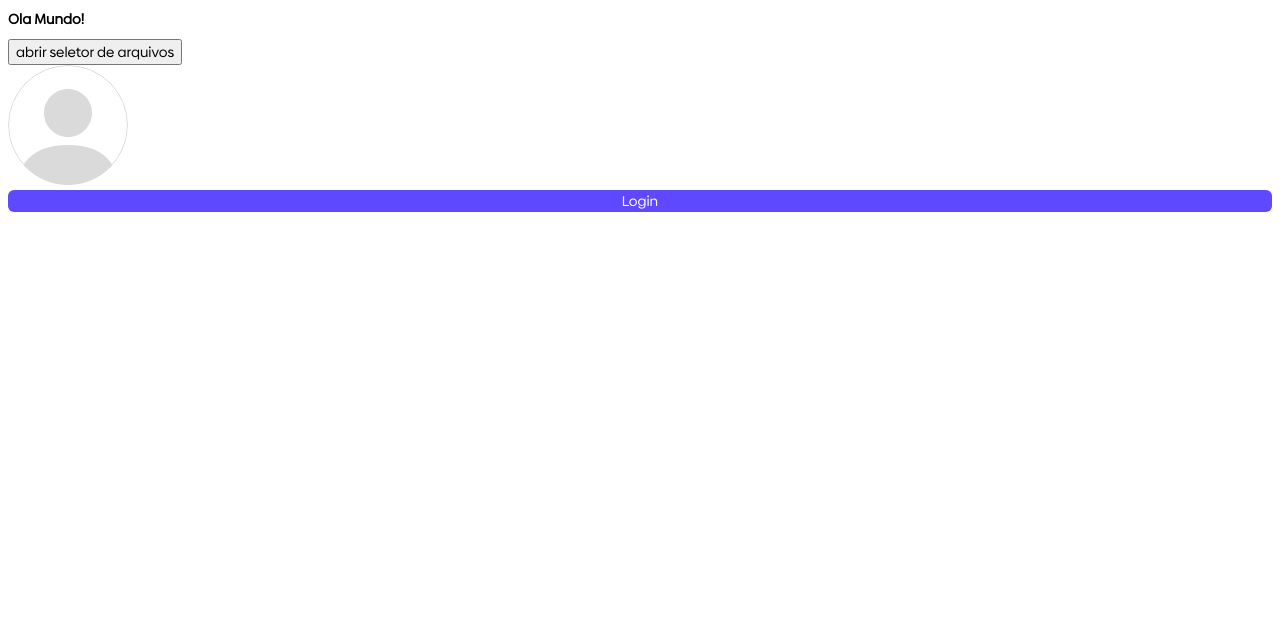
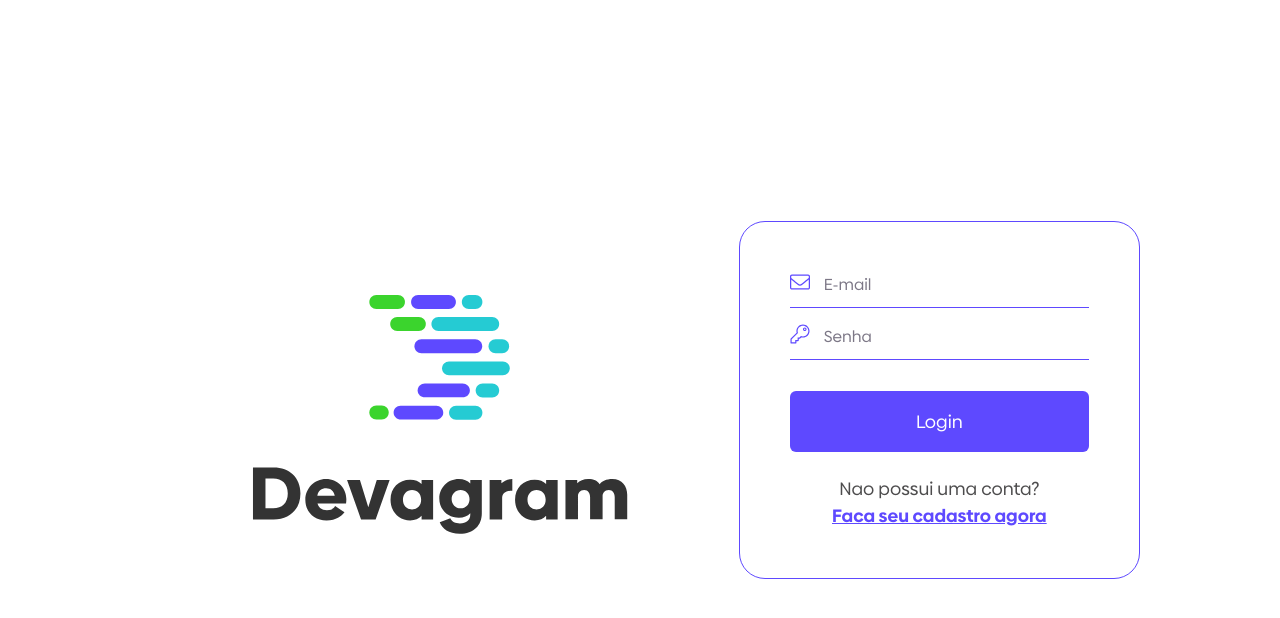
Before and after one commit to Lucas-Ramos-Dev/devagram-react, a Next.js app: page / in a window 1280 px wide. Shown: the top 618 px of the page. Built offline with nearby package versions, Linux system fonts and the light colour scheme.

Commit message:
estuturacao e estilizacao tela de login

```diff
--- /dev/null
+++ b/componentes/inputPublico/index.js
@@ -0,0 +1,34 @@
+import Image from "next/image";
+
+export default function InputPublico({
+    imagem,
+    tipo,
+    texto,
+    valor="",
+    exibirMensagemValidacao=false,
+    mensagemValidacao="",
+    aoAlterarValor
+}){
+    return (
+        <div className="inputPublicoContainer">
+            <div className="inputPublico">
+                <Image
+                    src={imagem}
+                    alt="Imagem do campo"
+                    className="iconeInputPublico"
+                    width={20}
+                    height={20}
+                />
+
+                <input
+                    type={tipo}
+                    placeholder={texto}
+                    value={valor}
+                    onChange={aoAlterarValor}
+                />
+            </div>
+
+            {exibirMensagemValidacao && <p className="mensagemValidacao">{mensagemValidacao}</p>}
+        </div>
+    )
+}
--- /dev/null
+++ b/componentes/inputPublico/inputPublico.scss
@@ -0,0 +1,16 @@
+.inputPublicoContainer {
+    .inputPublico {
+        display: flex;
+        padding-bottom: 10px;
+        border-bottom: 1px solid $corPrimaria;
+        margin-bottom: 16px;
+
+        input {
+            border: none;
+            outline: none;
+            color: $corPrimaria;
+            flex: 1;
+            margin-left: 12px;
+        }
+    }
+}
--- a/componentes/uploadImagem/index.js
+++ b/componentes/uploadImagem/index.js
@@ -1,3 +1,4 @@
+/* eslint-disable react-hooks/exhaustive-deps */
 /* eslint-disable @next/next/no-img-element */
 import { useEffect, useRef } from "react";
 
--- /dev/null
+++ b/login/index.js
@@ -0,0 +1,64 @@
+/* eslint-disable jsx-a11y/alt-text */
+import InputPublico from "@/componentes/inputPublico";
+import Botao from "@/componentes/botao";
+import Link from "next/link";
+import Image from "next/image";
+import { useState } from "react";
+
+import imagemEnvelope from '@/public/imagens/envelope.svg';
+import imagemChave from '@/public/imagens/chave.svg'
+import imagemLogo from '@/public/imagens/logo.svg'
+
+
+export default function Login(){
+
+    const [email, setEmail] = useState("");
+    const [senha, setSenha] = useState("");
+
+    return(
+        <section className={"paginaLogin paginaPublica"}>
+            <div className="logoContainer">
+                <Image
+                    src={imagemLogo}
+                    alt="Logotipo"
+                    fill
+                    className="logo"
+                />
+            </div>
+
+            <div className="conteudoPaginaPublica">
+                <form>
+                    <InputPublico
+                        imagem={imagemEnvelope}
+                        texto="E-mail"
+                        tipo="email"
+                        aoAlterarValor={e => setEmail(e.target.value)}
+                        valor={email}
+                    />
+
+                    <InputPublico
+                        imagem={imagemChave}
+                        texto="Senha"
+                        tipo="password"
+                        aoAlterarValor={e => setSenha(e.target.value)}
+                        valor={senha}
+                    />
+
+                    <Botao
+                        texto={"Login"}
+                        tipo="submit"
+                        desabilitado={false}
+                    />
+                </form>
+
+                <div className="rodapePaginaPublica">
+                    <p>Nao possui uma conta?</p>
+                    <Link href="/cadastro">Faca seu cadastro agora</Link>
+                </div>
+
+            </div>
+        </section>
+
+    )
+
+}
--- a/pages/index.js
+++ b/pages/index.js
@@ -1,31 +1,8 @@
-import Avatar from "@/componentes/avatar";
-import Botao from "@/componentes/botao";
-import UploadImagem from "@/componentes/uploadImagem";
-import { useRef, useState } from "react";
+import Login from "@/login";
 
-export default function Home() {
+export default function Index() {
 
-  const [imagem, setImagem] = useState(null);
-  const referenciaInput = useRef(null);
-
-  return (
-    <div>
-      <h1>Ola Mundo!</h1>
-
-      <button onClick={() => referenciaInput?.current.click()}>abrir seletor de arquivos</button>
-
-      <UploadImagem
-        setImagem={setImagem}
-        imagemPreview={imagem?.preview}
-        aoSetarAReferencia={(ref) => referenciaInput.current = ref}
-      />
-
-      <Avatar />
-
-      <Botao texto={'Login'} cor="primaria" desabilitado={false} manipularClique={() => {
-        console.log('Botao clicado!')
-      }} />
-
-    </div>
+  return(
+      <Login />
   )
 }
--- a/styles/globals.scss
+++ b/styles/globals.scss
@@ -1,18 +1,45 @@
-@import 'variaveis.scss';
+@import "variaveis.scss";
 
-*{
-  font-family: 'Biennale Regular';
-  font-size: 14px;
+* {
+    font-family: "Biennale Regular";
+    font-size: 14px;
 }
 
-.avatar{
-  border-radius: 50%;
-  object-fit: cover;
+html,
+body,
+#__next {
+    height: 100%;
+    margin: 0;
 }
 
-.oculto{
-  display: none
+.avatar {
+    border-radius: 50%;
+    object-fit: cover;
 }
 
-@import '../public/fonts/fonts.scss';
-@import '../componentes/botao/botao.scss';
+.oculto {
+    display: none;
+}
+
+input {
+    /*chrome, opera, safari e firefox*/
+    &::placeholder {
+        color: $cinza2;
+        opacity: 1;
+    }
+
+    &:-ms-input-placeholder {
+        /*internet explorer 10/11*/
+        color: $cinza2;
+    }
+
+    &::-ms-input-placeholder {
+        /*microsoft edge*/
+        color: $cinza2;
+    }
+}
+
+@import "../public/fonts/fonts.scss";
+@import "../componentes/botao/botao.scss";
+@import "./paginaPublica.scss";
+@import "../componentes/inputPublico/inputPublico.scss";
--- /dev/null
+++ b/styles/paginaPublica.scss
@@ -0,0 +1,84 @@
+.paginaPublica {
+    display: flex;
+    flex-direction: column;
+    height: 100%;
+    align-items: center;
+    justify-content: center;
+    padding: 0px 32px;
+    background-color: $branco;
+
+    .logoContainer {
+        position: relative;
+        height: 13%;
+        width: 100%;
+        margin-bottom: 50px;
+    }
+
+    .conteudoPaginaPublica {
+        width: 100%;
+    }
+
+    .btn {
+        margin-top: 15px;
+        padding: 10px;
+    }
+
+    .rodapePaginaPublica {
+        text-align: center;
+        margin-top: 24px;
+
+        p {
+            color: $cinza3;
+            margin: 0px 0px 2px;
+        }
+
+        a {
+            color: $corPrimaria;
+            font-family: $fontBold;
+        }
+    }
+
+    @media screen and (min-width: $desktopBreakpoint) {
+        flex-direction: row;
+        padding: 0px 140px;
+        font-size: 18px;
+
+        .logoContainer {
+            height: 30%;
+            flex: 2;
+            margin-bottom: -30px;
+
+            .logo {
+                width: 100%;
+            }
+        }
+
+        .conteudoPaginaPublica {
+            flex: 1;
+            width: 30%;
+            border: 1px solid $corPrimaria;
+            border-radius: 26px;
+            padding: 50px;
+        }
+
+        .btn {
+            padding: 18px;
+            font-size: 18px;
+        }
+
+        .rodapePaginaPublica {
+
+            p, a{
+                font-size: 18px;
+            }
+
+        }
+
+        .inputPublico {
+
+            input {
+                font-size: 16px;
+            }
+        }
+    }
+}
```
